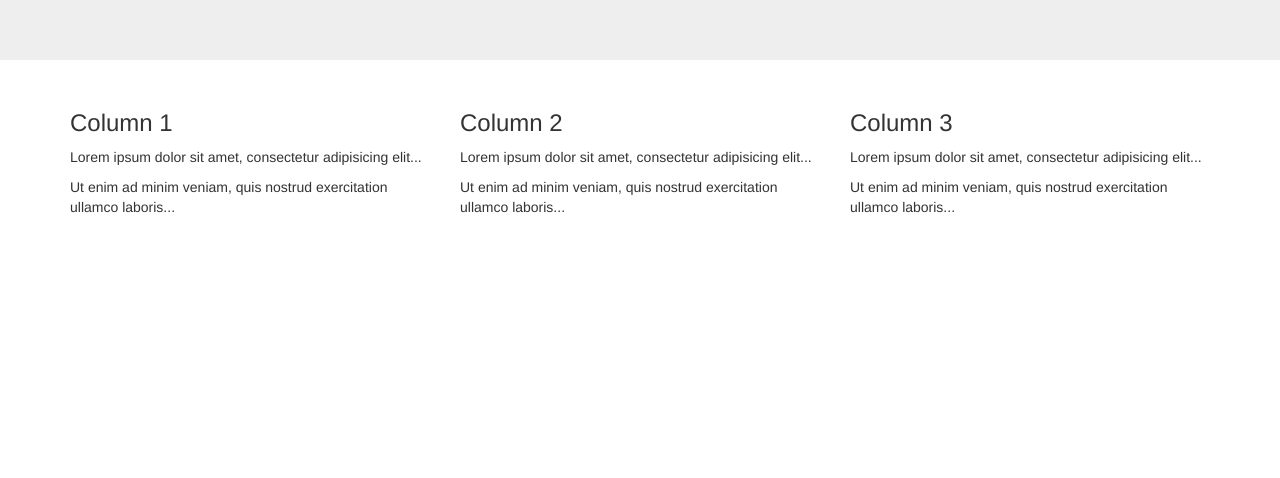
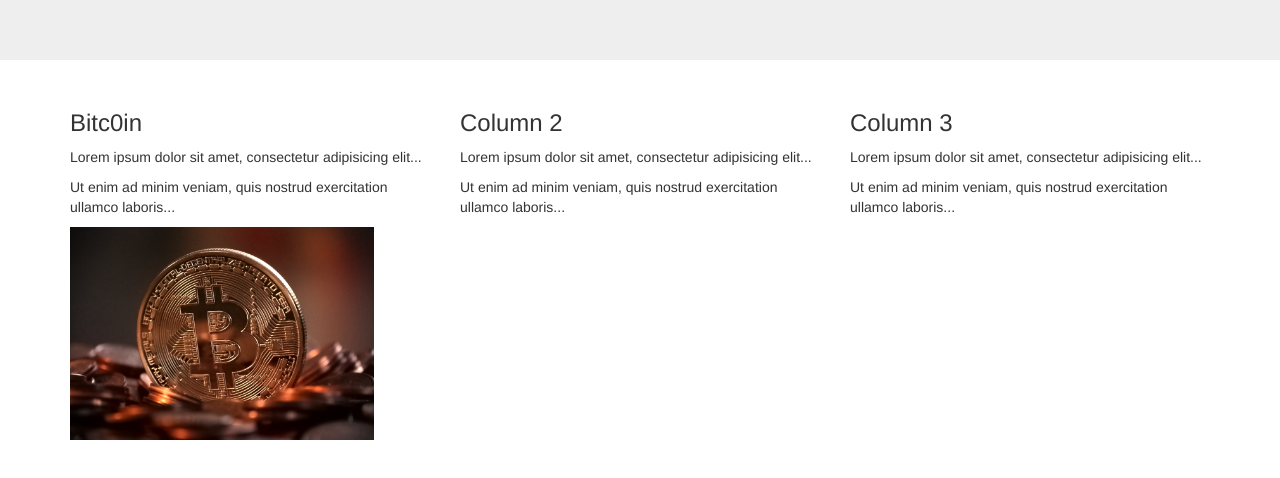
Before and after one commit to joppakolla/joppakolla.github.io, a plain HTML site: page index.html in a window 1280 px wide. Shown: the part 180-658 px from the top of the page. Drawn offline with nearby package versions, Linux system fonts and the light colour scheme.

Commit message:
Add files via upload

```diff
--- a/index.html
+++ b/index.html
@@ -18,9 +18,10 @@
 <div class="container">
   <div class="row">
     <div class="col-sm-4">
-      <h3>Column 1</h3>
+      <h3>Bitc0in</h3>
       <p>Lorem ipsum dolor sit amet, consectetur adipisicing elit...</p>
       <p>Ut enim ad minim veniam, quis nostrud exercitation ullamco laboris...</p>
+<img src="bitcoin2.jpg" class="img-responsive" alt="Bitcoin2" width="304" height="236">
     </div>
     <div class="col-sm-4">
       <h3>Column 2</h3>
```
